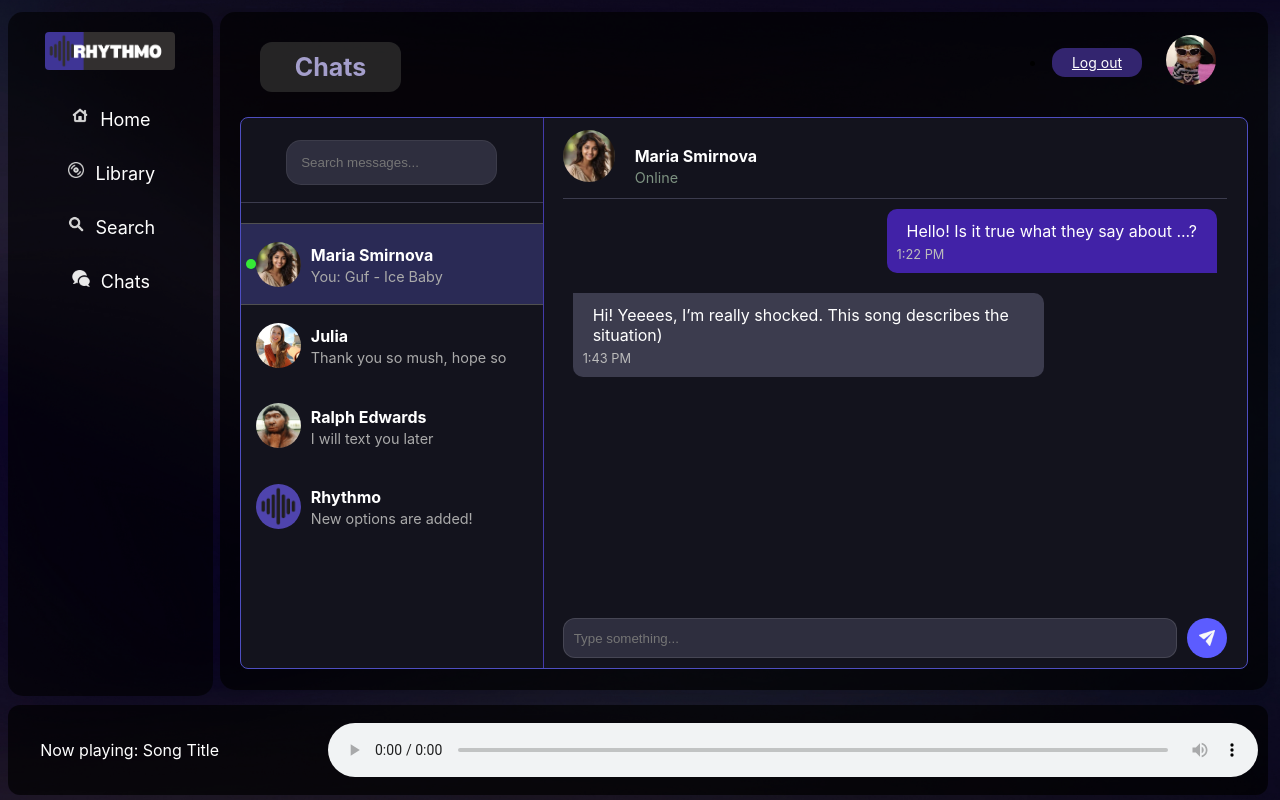
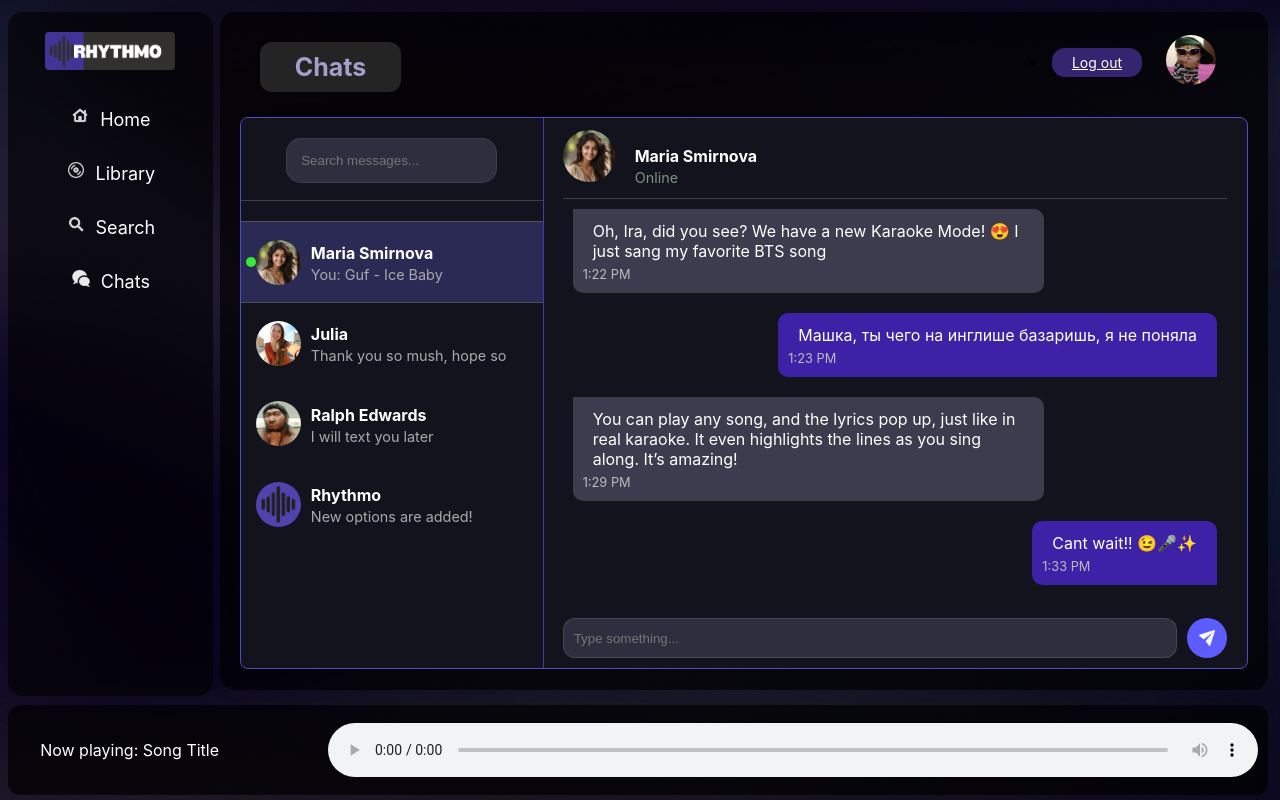
Before and after one commit to anastainty/Rhythmo-FrontEnd, a React (Create React App) app: page /chats in a window 1280 px wide. Built offline with nearby package versions, Linux system fonts and the light colour scheme.

Commit message:
group sending as a chat with Rhythmo

```diff
--- a/package.json
+++ b/package.json
@@ -1,7 +1,6 @@
 {
   "dependencies": {
     "axios": "^1.7.7",
-    "cross-env": "^7.0.3",
     "react": "^18.3.1",
     "react-dom": "^18.3.1",
     "react-router-dom": "^6.26.2",
@@ -27,6 +26,7 @@
     ]
   },
   "devDependencies": {
+    "cross-env": "^7.0.3",
     "sass": "^1.79.5",
     "sass-loader": "^16.0.2"
   }
--- a/src/pages/Chats.js
+++ b/src/pages/Chats.js
@@ -10,8 +10,50 @@ const contacts = [
 
 const messages = {
   1: [
-    { text: "Hello! Is it true what they say about ...?", sender: "me", time: "1:22 PM" },
-    { text: "Hi! Yeeees, I’m really shocked. This song describes the situation)", sender: "Maria", time: "1:43 PM" },
+    { text: "Oh, Ira, did you see? We have a new Karaoke Mode! 😍 I just sang my favorite BTS song", sender: "Maria", time: "1:22 PM" },
+    { text: "Машка, ты чего на инглише базаришь, я не поняла", sender: "me", time: "1:23 PM" },
+    { text: "You can play any song, and the lyrics pop up, just like in real karaoke. It even highlights the lines as you sing along. It’s amazing!", sender: "Maria", time: "1:29 PM" },
+    { text: "Cant wait!! 😉🎤✨", sender: "me", time: "1:33 PM" },
+  ],
+  4: [
+    { text: <> <em>We’ve Got Big News!</em> 🌟 </>, sender: "rhythmo", time: "1:20 PM" },
+
+    { text: <>
+    <em> Discover a Whole New Groove! ✨ </em> <br />
+      <br />
+      Hey <strong>Music Lovers</strong> 👋,<br />
+      We’ve been hard at work tuning up your experience, and guess what? A shiny new update is here! 🚀<br />
+      <br />
+      - New <strong>Personalized Playlists</strong> tailored to your mood 🌈.<br />
+      - Faster search for your favorite jams 🔍.<br />
+      - Fresh UI to make navigating smoother than ever 🖌️.<br />
+      <br />
+      Update your app now and let the music play! 🎧🎵
+    </>,
+    sender: "rhythmo", time: "1:22 PM" },
+
+    { text: <> <div>
+      <h3 style={{ color: 'rgb(198, 189, 249)' }}>Your Music Journey Just Got Better! 🌟</h3>
+      <p style={{ fontWeight: 'bold' }}>Hello <em>Music Fam</em>!</p>
+      <p>Our latest update is <strong style={{ color: '#7aef7e' }}>LIVE</strong>, and it’s packed with exciting features:</p>
+
+      <ul style={{ paddingLeft: '24px' }}>
+        <li>
+          <strong>🎤 Karaoke Mode</strong> – Sing along to your favorite tracks with <em>synced lyrics</em>.
+        </li>
+        <li>
+          <strong>📈 Music Insights</strong> – See your most-played artists and genres.
+        </li>
+        <li>
+          <strong>🎧 Genre Explorer</strong> – Find new favorites effortlessly!
+        </li>
+      </ul>
+
+      <p style={{ fontStyle: 'italic' }}>
+        Don’t miss out—<strong>update now</strong> and explore the sounds! 🎶
+      </p>
+    </div> </>,
+    sender: "rhythmo", time: "1:30 PM" },
   ],
 };
 
@@ -90,7 +132,7 @@ const Chats = () => {
         <div className="chat-header">
           <div className="avatar-container">
             <img
-              src={`maria.jpeg`}
+              src={`avatar-${contacts.find((contact) => contact.id === activeChat)?.id}.jpeg`}
               alt="User Avatar"
               className="avatar"
             />
--- a/src/pages/Chats.scss
+++ b/src/pages/Chats.scss
@@ -32,12 +32,8 @@
 
   height: 100%;
   overflow-y: auto;
-  margin: 10px;
-  margin-right: 0px;
-  margin-left: 0px;
-  padding: 10px;
-  padding-left: 0;
-  padding-right: 0;
+  margin-bottom: 10px;
+  padding-bottom: 10px;
 
   &-searcher {
     position: sticky;
@@ -66,7 +62,7 @@
 .search-input {
   width: 60%;
   padding: 14px;
-  margin-top: 2px;
+  margin-top: 20px;
   margin-bottom: 17px;
   border-radius: 15px;
   border: none;
@@ -213,7 +209,7 @@
 
     &.sent {
       align-self : flex-end;
-      background: rgb(65, 34, 167);
+      background: rgb(61, 34, 167);
       border-radius: 10px 10px 0 10px;
     }
 
```
Also changed, not shown: 1 other file (tests, documents, lock files or other folders).
